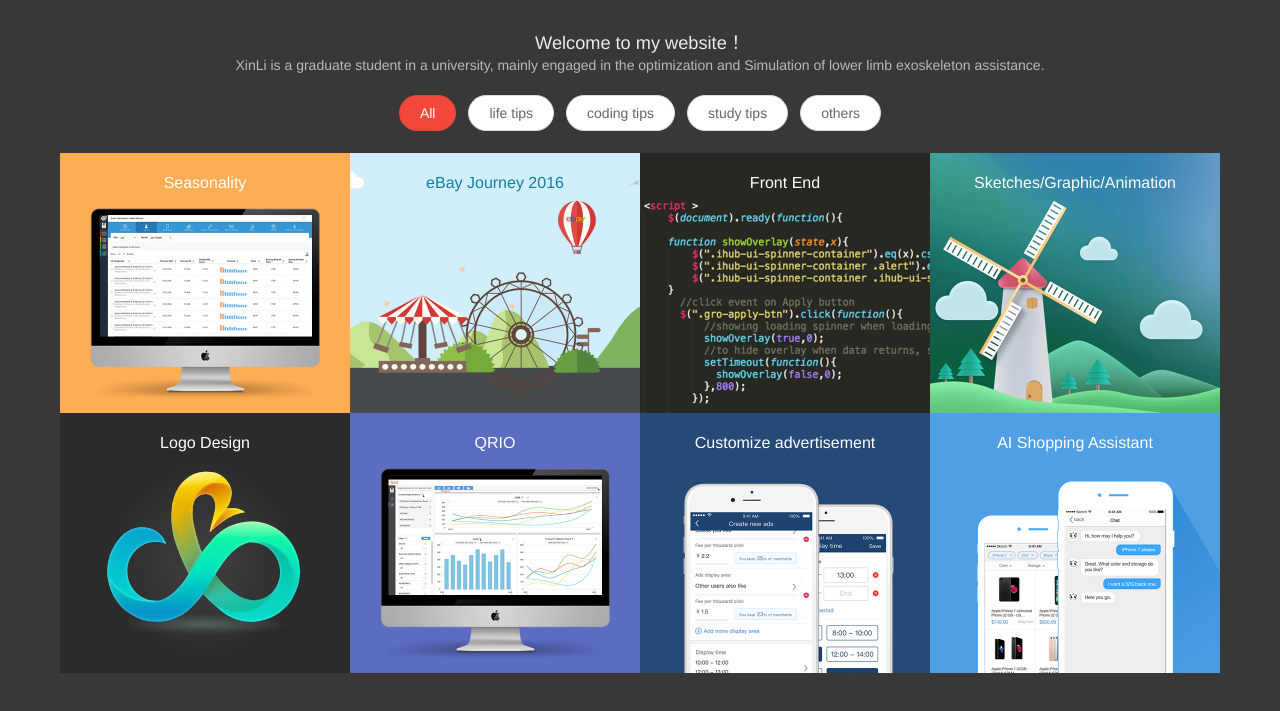
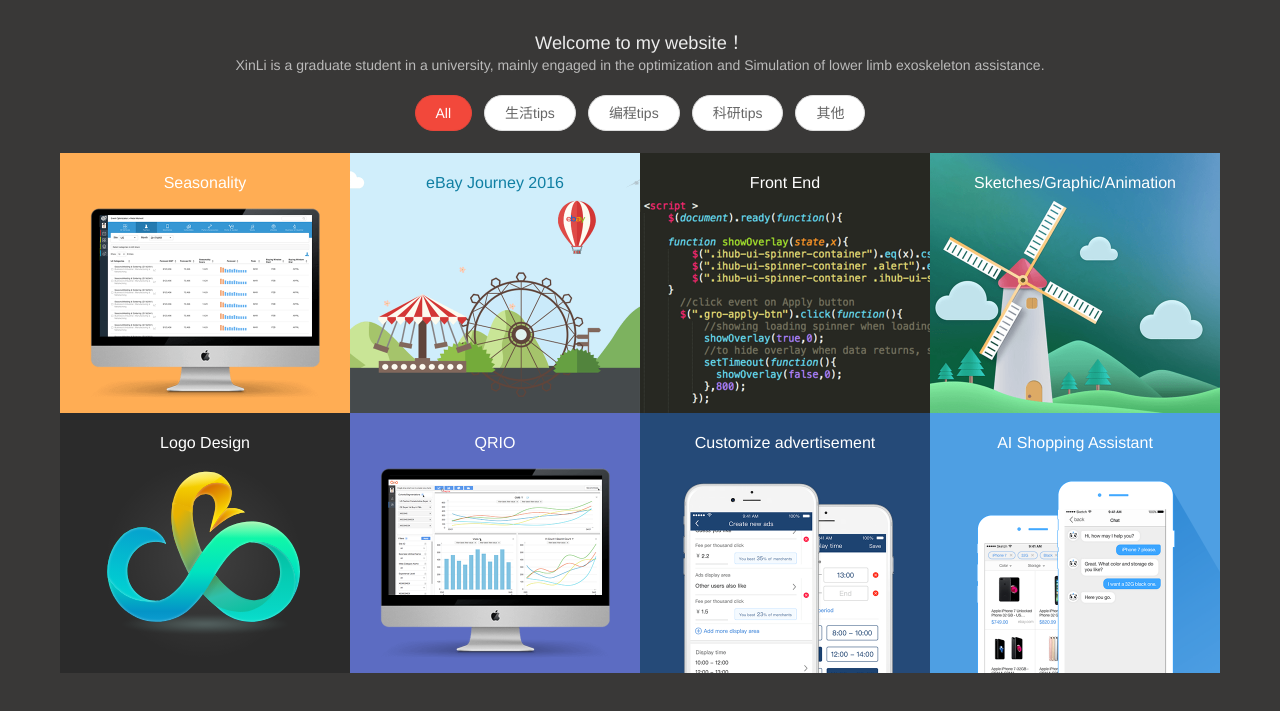
Before and after one commit to Reader19/Reader19.github.io, a plain HTML site: page index.html in a window 1280 px wide. Shown: the part 53-764 px from the top of the page. Drawn offline with nearby package versions, Linux system fonts and the light colour scheme.

Commit message:
Update index.html

```diff
--- a/index.html
+++ b/index.html
@@ -43,10 +43,10 @@
 	</div>
 		<div class="tags-container flex flex--center">
 			<div class="tag active" id="tagAll" style="cursor: pointer;">All</div>
-			<div class="tag" id="tagUX" style="cursor: pointer;">life tips</div>
-			<div class="tag" id="tagVisual" style="cursor: pointer;">coding tips</div>
-			<div class="tag" id="tagVideo" style="cursor: pointer;">study tips</div>
-			<div class="tag" id="tag3d" style="cursor: pointer;">others</div>
+			<div class="tag" id="tagUX" style="cursor: pointer;">生活tips</div>
+			<div class="tag" id="tagVisual" style="cursor: pointer;">编程tips</div>
+			<div class="tag" id="tagVideo" style="cursor: pointer;">科研tips</div>
+			<div class="tag" id="tag3d" style="cursor: pointer;">其他</div>
 		</div>
 
 		<div class="pro-container clearfix">
```
